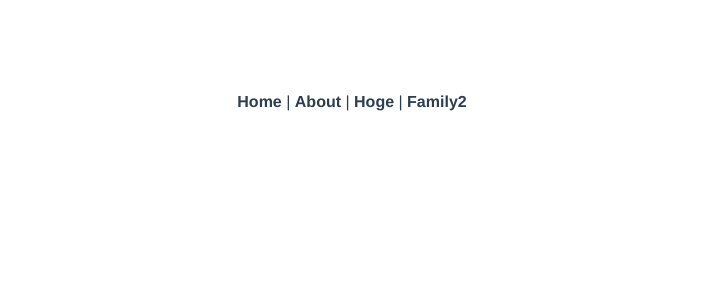
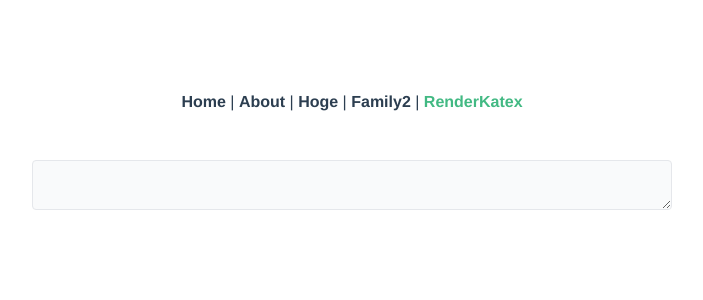
Before and after one commit to reiya0104/latex-to-web, a Vue app: page /render-katex in a window 1280 px wide. Shown: the top 300 px of the page, without its empty margins (288-991 px from the left). Built offline with nearby package versions, Linux system fonts and the light colour scheme.

Commit message:
Add RenderKatex View

```diff
--- a/package.json
+++ b/package.json
@@ -11,6 +11,7 @@
     "axios": "^0.24.0",
     "katex": "^0.15.1",
     "vue": "^3.2.16",
+    "vue-clipboard3": "^1.0.1",
     "vue-katex": "^0.5.0",
     "vue-router": "4",
     "vuex": "^3.6.2"
--- a/src/App.vue
+++ b/src/App.vue
@@ -3,7 +3,8 @@
     <router-link to="/">Home</router-link> |
     <router-link to="/about">About</router-link> |
     <router-link to="/about/hoge">Hoge</router-link> |
-    <router-link to="/about/family2">Family2</router-link>
+    <router-link to="/about/family2">Family2</router-link> |
+    <router-link to="/render-katex">RenderKatex</router-link>
   </div>
   <router-view/>
 </template>
--- /dev/null
+++ b/src/components/InputMsg.vue
@@ -0,0 +1,25 @@
+<template>
+  <KatexMsg :msg="msg" />
+  <textarea class="w-1/2 bg-gray-50 border rounded" type="text" v-model="msgComputed" />
+</template>
+
+<script lang="ts">
+import { defineComponent, computed, ref } from 'vue'
+import KatexMsg from '@c/KatexMsg.vue'
+
+export default defineComponent({
+  name: "InputMsg",
+  components: {
+    KatexMsg,
+  },
+  setup() {
+    const msg = ref('')
+    const msgComputed = computed({
+      get: () => msg.value,
+      set: (value) => msg.value = value,
+    })
+
+    return { msg, msgComputed }
+  }
+})
+</script>
--- a/src/components/Katex.vue
+++ b/src/components/Katex.vue
@@ -1,4 +1,3 @@
-
 <template>
   <div>
     {{ modelValue }}
--- /dev/null
+++ b/src/components/KatexMsg.vue
@@ -0,0 +1,44 @@
+<template>
+  <div class="bg-gray-100">
+    <p ref="renderKatex"></p>
+  </div>
+</template>
+
+<script lang="ts">
+import { defineComponent, ref, computed, onMounted, toRefs, watch } from 'vue'
+import katex from 'katex'
+
+export default defineComponent({
+  name: "KatexMsg",
+  props: {
+    msg: String,
+  },
+  setup(props) {
+    const { msg } = toRefs(props)
+    const renderKatex = ref<HTMLElement>()
+
+    const renderKatexByMsg = (): void => {
+      // const renderText = !spaceCheck(value) ? value : '\\hspace*{0pt}'
+      // console.log(`renderText = ${renderText}`);
+      if (renderKatex.value != undefined && msg.value != undefined) {
+        katex.render(msg.value, renderKatex.value, {
+          throwOnError: false,
+          displayMode: true,
+        })
+      }
+    }
+
+    onMounted(() => {
+      renderKatexByMsg()
+    })
+
+    watch(msg, () => {
+      renderKatexByMsg()
+    })
+
+    return {
+      renderKatex,
+    }
+  }
+})
+</script>
--- a/src/components/Parent2.vue
+++ b/src/components/Parent2.vue
@@ -36,8 +36,8 @@ export default defineComponent({
         katex.render(renderText, renderKatex.value, {
           throwOnError: false,
           displayMode: true,
-          strict: false,
-          trust: (context) => ["\\htmlClass"].includes(context.command),
+          // strict: false,
+          // trust: (context) => ["\\htmlClass"].includes(context.command),
         });
       }
     }
--- a/src/router.ts
+++ b/src/router.ts
@@ -7,6 +7,7 @@ import Home from '@v/Home.vue';
 import About from '@v/About.vue';
 import Hoge from '@v/Hoge.vue';
 import Family2 from '@v/Family2.vue';
+import RenderKatex from '@v/RenderKatex.vue';
 
 const routes = [
   {
@@ -25,6 +26,10 @@ const routes = [
     path: '/about/family2',
     component: Family2  // Family2ビュールーティング
   },
+  {
+    path: '/render-katex',
+    component: RenderKatex  // RenderKatexビュールーティング
+  },
 ]
 
 const router = createRouter({
--- a/src/views/Family2.vue
+++ b/src/views/Family2.vue
@@ -1,17 +1,22 @@
 <template>
 <div>
   <Parent2/>
+</div>
+<div>
+  <KatexMsg msg="a^2 + b^2 + c^2 = 1"/>
 </div>
 </template>
 
 <script lang="ts">
 import { defineComponent } from 'vue'
 import Parent2 from '@c/Parent2.vue'
+import KatexMsg from '@c/KatexMsg.vue'
 
 export default defineComponent({
   name: "Family2",
   components: {
     Parent2,
+    KatexMsg,
   }
 })
 </script>
--- /dev/null
+++ b/src/views/RenderKatex.vue
@@ -0,0 +1,15 @@
+<template>
+<InputMsg/>
+</template>
+
+<script lang="ts">
+import { defineComponent } from 'vue'
+import InputMsg from '@c/InputMsg.vue'
+
+export default defineComponent({
+  name: "RenderKatex",
+  components: {
+    InputMsg,
+  }
+})
+</script>
```
Also changed, not shown: 1 other file (tests, documents, lock files or other folders).
